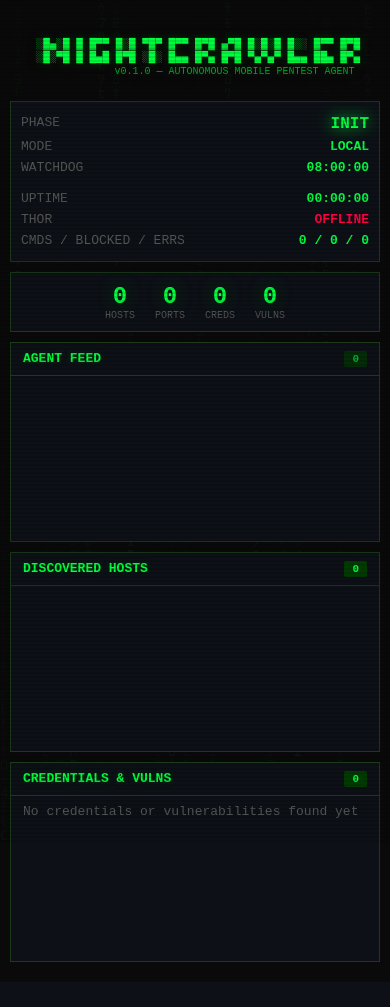
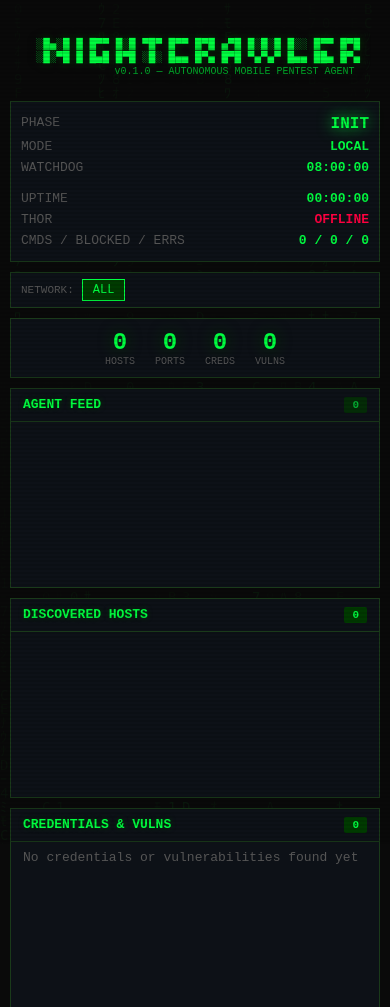
Before and after one commit to NickEngmann/cyberclaw, a Flask app: page / in a window 390 px wide. Shown: the top 1007 px of the page. Before the commit the page ends 982 px from the top, so only its background shows below. Run offline with Flask 3, Linux system fonts and the light colour scheme; data that the repository does not hold is empty.

Commit message:
feat: network selector in web UI for multi-network support
Adds a network bar at the top of the dashboard with buttons for each
discovered network. Selecting a network filters all panels to show
only hosts/findings from that network. "ALL" shows everything.

When the phone moves to a new network, a new button appears. Old
network data persists but is hidden when viewing the new network.

Also fixes: /api/export/<network> used for filtered findings queries.

Co-Authored-By: Claude Opus 4.6 (1M context) <noreply@anthropic.com>

```diff
--- a/webui/templates/index.html
+++ b/webui/templates/index.html
@@ -269,6 +269,30 @@
         .vuln-severity.medium { color: var(--yellow); }
         .vuln-severity.low { color: var(--text-dim); }
 
+        /* Network selector */
+        .network-bar {
+            display: flex;
+            gap: 8px;
+            padding: 6px 10px;
+            border: 1px solid var(--border);
+            background: var(--bg-panel);
+            margin-bottom: 10px;
+            align-items: center;
+            flex-wrap: wrap;
+        }
+        .network-bar label { color: var(--text-dim); font-size: 11px; }
+        .network-btn {
+            background: var(--bg);
+            border: 1px solid var(--border);
+            color: var(--green);
+            padding: 3px 10px;
+            cursor: pointer;
+            font-family: inherit;
+            font-size: 12px;
+        }
+        .network-btn:hover { border-color: var(--green-mid); }
+        .network-btn.active { border-color: var(--green); background: var(--green-dim); }
+
         /* Glitch effect for phase */
         .glitch {
             animation: glitch 0.3s ease;
@@ -331,6 +355,13 @@
                     <span class="status-value" id="s-stats">0 / 0 / 0</span>
                 </div>
             </div>
+        </div>
+
+        <!-- Network Selector -->
+        <div class="network-bar">
+            <label>NETWORK:</label>
+            <button class="network-btn active" id="net-all" onclick="selectNetwork(null)">ALL</button>
+            <span id="network-buttons"></span>
         </div>
 
         <!-- Findings Summary -->
@@ -501,6 +532,42 @@
             return div.innerHTML;
         }
 
+        // Network selection
+        let selectedNetwork = null;
+
+        function selectNetwork(network) {
+            selectedNetwork = network;
+            document.querySelectorAll('.network-btn').forEach(b => b.classList.remove('active'));
+            if (network) {
+                const btn = document.getElementById('net-' + network.replace(/[/.]/g, '-'));
+                if (btn) btn.classList.add('active');
+            } else {
+                document.getElementById('net-all').classList.add('active');
+            }
+            lastHostFingerprint = ''; // force re-render
+            pollFindings();
+        }
+
+        // Load available networks
+        async function loadNetworks() {
+            try {
+                const resp = await fetch('/api/networks');
+                const nets = await resp.json();
+                const container = document.getElementById('network-buttons');
+                container.innerHTML = '';
+                for (const n of nets) {
+                    const btn = document.createElement('button');
+                    btn.className = 'network-btn' + (selectedNetwork === n.cidr ? ' active' : '');
+                    btn.id = 'net-' + n.cidr.replace(/[/.]/g, '-');
+                    btn.textContent = n.cidr + (n.ssid ? ' (' + n.ssid + ')' : '');
+                    btn.onclick = () => selectNetwork(n.cidr);
+                    container.appendChild(btn);
+                }
+            } catch (e) {}
+        }
+        setInterval(loadNetworks, 10000);
+        loadNetworks();
+
         // Parse port/service pairs from info string
         function parseServices(info) {
             const services = {};
@@ -519,8 +586,13 @@
 
         async function pollFindings() {
             try {
-                const resp = await fetch('/api/findings');
-                const data = await resp.json();
+                const url = selectedNetwork
+                    ? '/api/export/' + encodeURIComponent(selectedNetwork)
+                    : '/api/findings';
+                const resp = await fetch(url);
+                // export endpoint wraps in {findings: {...}}, findings returns directly
+                const raw = await resp.json();
+                const data = raw.findings || raw;
 
                 document.getElementById('f-hosts').textContent = data.live_hosts || 0;
                 document.getElementById('f-creds').textContent = data.credentials || 0;
```
